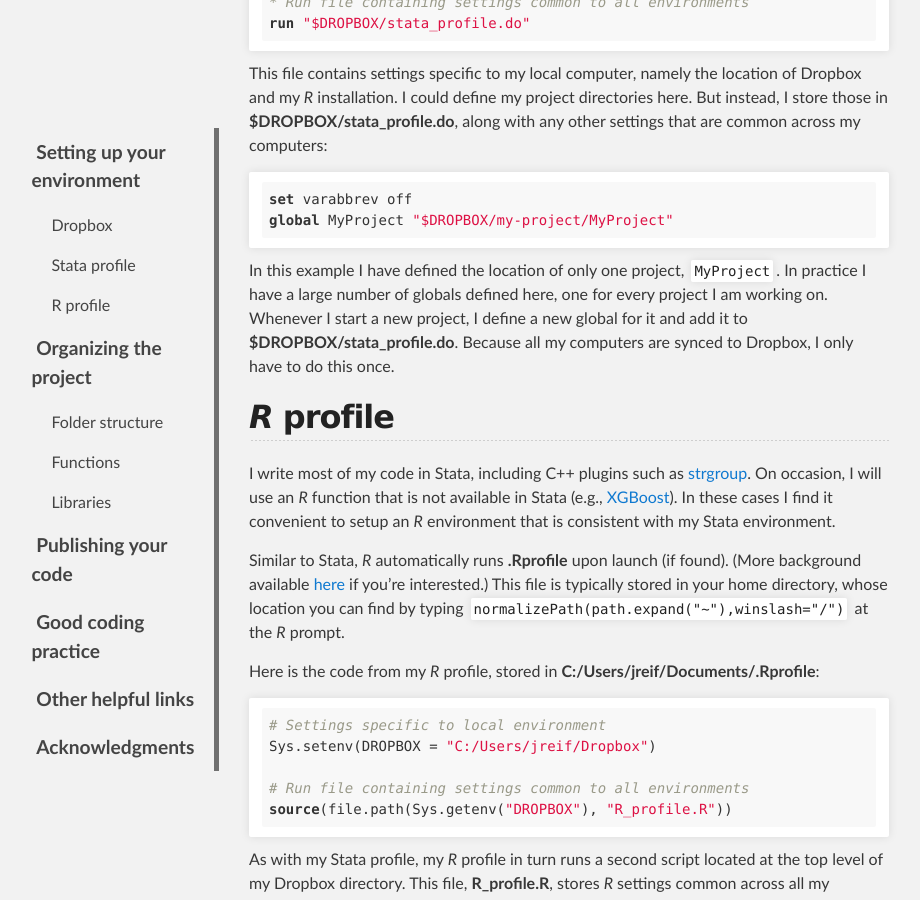
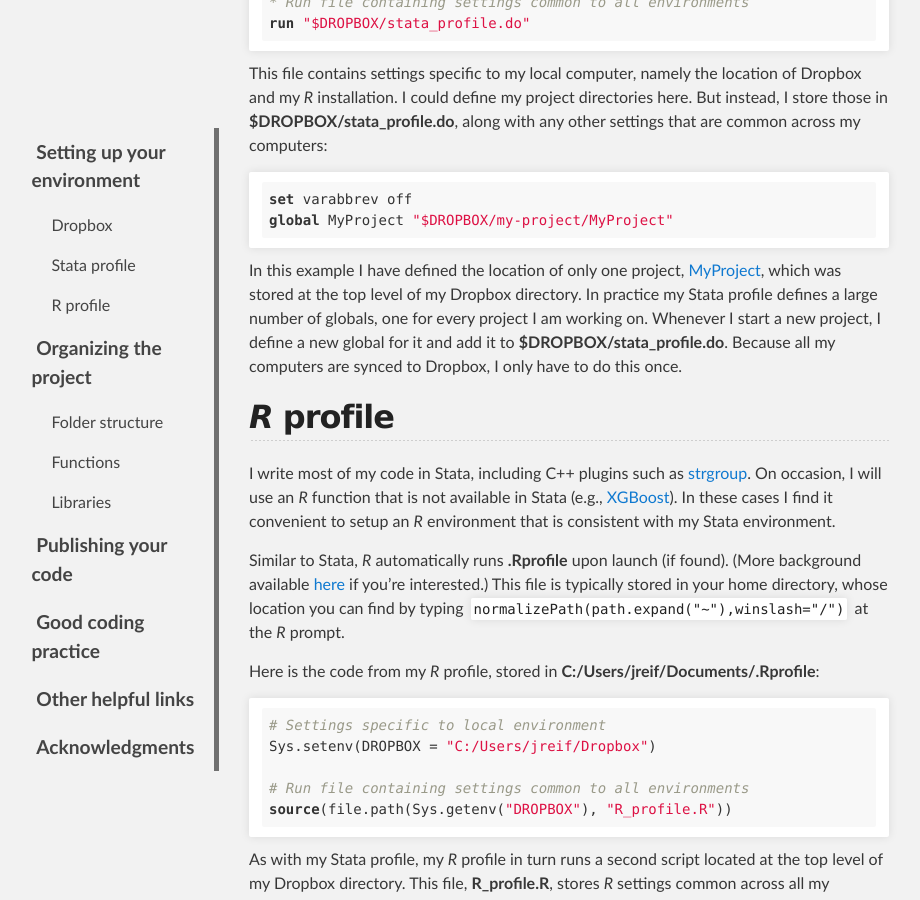
Before and after one commit to maskegger/guide, a Jekyll site: the page built from index.md, in a window 1280 px wide and 900 px high, scrolled down 1780 px. Shown: the whole window, without its empty margins (71-991 px from the left). Built offline with Jekyll 4.4.1, drawn with Linux system fonts in a browser that asks for light colours.

Commit message:
Update index.md

````diff
--- a/index.md
+++ b/index.md
@@ -54,7 +54,7 @@ set varabbrev off
 global MyProject "$DROPBOX/my-project/MyProject"
 ```
 
-In this example I have defined the location of only one project, `MyProject`. In practice I have a large number of globals defined here, one for every project I am working on. Whenever I start a new project, I define a new global for it and add it to **$DROPBOX/stata_profile.do**. Because all my computers are synced to Dropbox, I only have to do this once.
+In this example I have defined the location of only one project, [MyProject](https://github.com/reifjulian/my-project/tree/master/MyProject), which was stored at the top level of my Dropbox directory. In practice my Stata profile defines a large number of globals, one for every project I am working on. Whenever I start a new project, I define a new global for it and add it to **$DROPBOX/stata_profile.do**. Because all my computers are synced to Dropbox, I only have to do this once.
 
 ## *R* profile
 
@@ -162,7 +162,7 @@ If replication of the **R** code is very important, you may want to look into [p
     └── scripts/
         ├── functions/
         └── libraries/
-			├── R/
+    	    ├── R/
     	    └── stata/
 ```
 
@@ -178,7 +178,7 @@ Follow these steps before publishing your code to ensure replication.
   1. **Clear** instructions for how to run the analysis. If the analysis cannot be run--because the data are proprietary, for example--this should be noted.
   1. Description of where the output is stored
 
-1. Remove **_install_stata_packages.do**** from the **scripts/** folder.
+1. Remove **_install_stata_packages.do** from the **scripts/** folder.
 
 1. Disable all locally installed Stata programs not located in your Stata folder. (This will ensure that your analysis is actually using programs installed in your project subdirectory, rather than somewhere else on your machine.) On Windows, this can usually be done by renaming **c:/ado** to **c:/_ado**. You can test whether you succeeded as follows. Suppose you have a copy of `regsave` somewhere on your machine and also in your local project directory. Open up a new instance of Stata and type `which regsave`. Stata should report "command regsave not found". If not, Stata will tell you where the command is located, and you can then rename that folder by adding an underscore.
 
````
